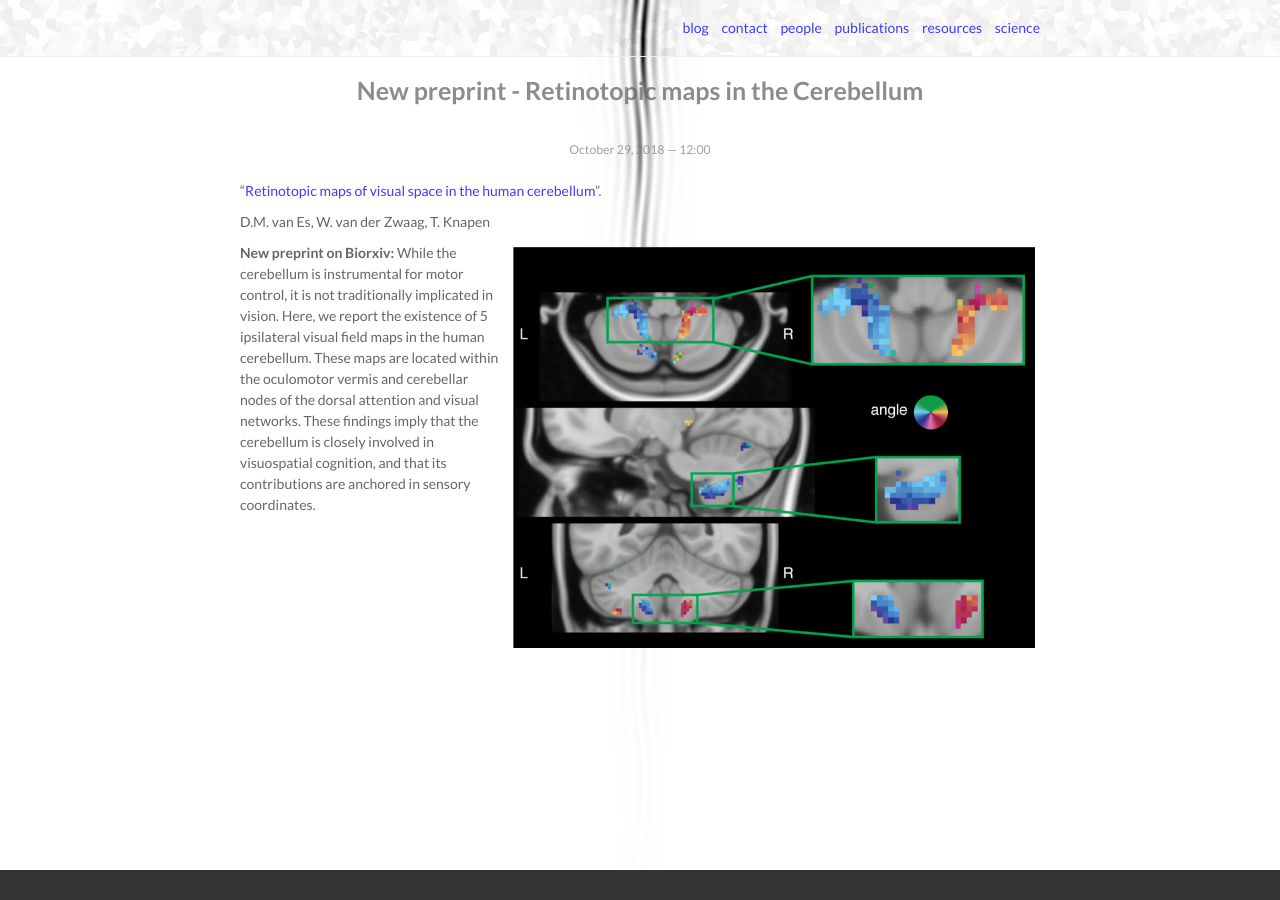
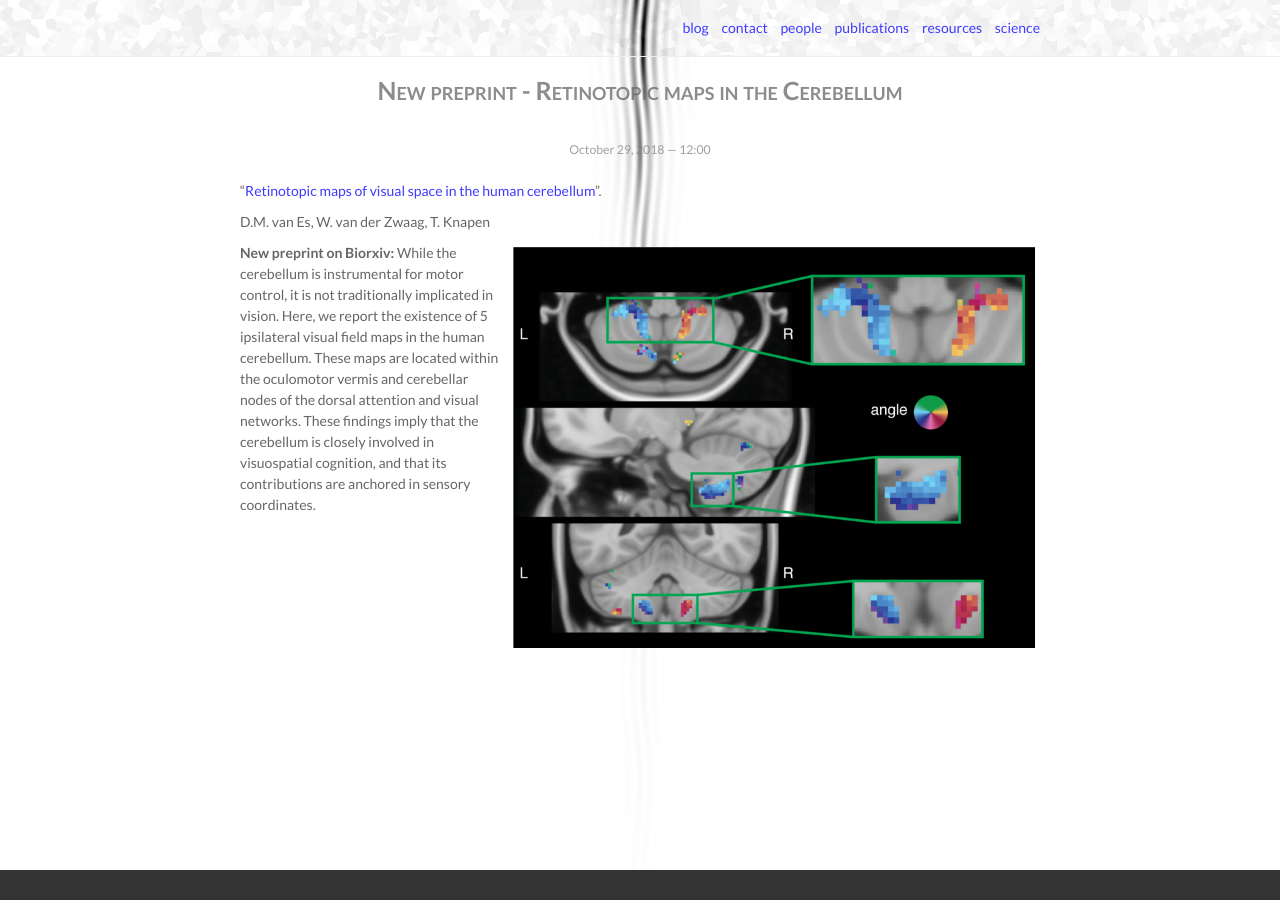
Before and after one commit to tknapen/tknapen.github.io, a Jekyll site: the page built from _publications/2018-10-29-biorxiv.markdown, in a window 1280 px wide. Built offline with Jekyll 4.4.1, drawn with Linux system fonts in a browser that asks for light colours; nearby versions of some CDN libraries.

Commit message:
another slight change to the headers. will need to fix in detail later.

```diff
--- a/_layouts/post.html
+++ b/_layouts/post.html
@@ -4,7 +4,7 @@ layout: default
 <div class="post">
 
   <div class="header-bar">
-    <h2>{{ page.title }}</h2>
+    <h2 style="font-variant: small-caps;">{{ page.title }}</h2>
     <p class="post-meta">{{ page.date | date: "%B %-d, %Y — %H:%M" }}{% if page.author %} • {{ page.author }}{% endif %}{% if page.meta %} • {{ page.meta }}{% endif %}</p>
   </div>
 
--- a/_people/2017-07-01-gh.markdown
+++ b/_people/2017-07-01-gh.markdown
@@ -3,7 +3,7 @@ layout: page
 title: Gilles de Hollander
 date: 2017-07-01 07:59:00
 description: PostDoctoral Fellow NWO/CAS
-img: /img/science/999999_thickness.png
+img: /img/science/999999/999999_thickness.png
 ---
 
 <img class="col one right" src="/img/people/gh.jpg">
```
